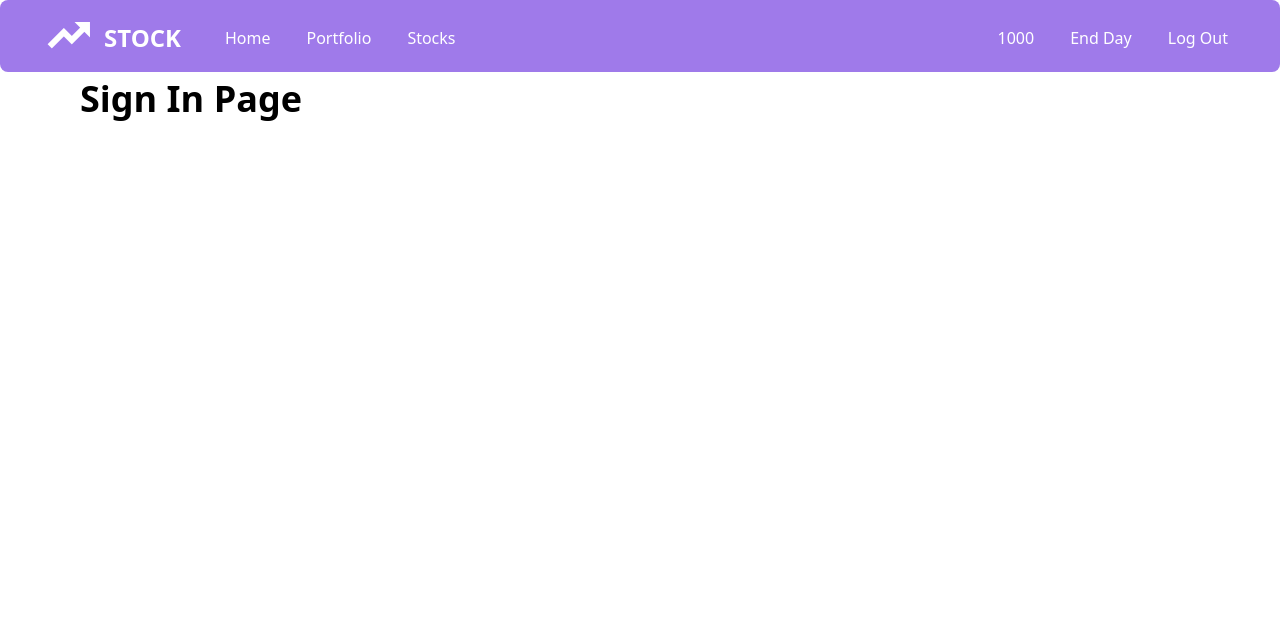
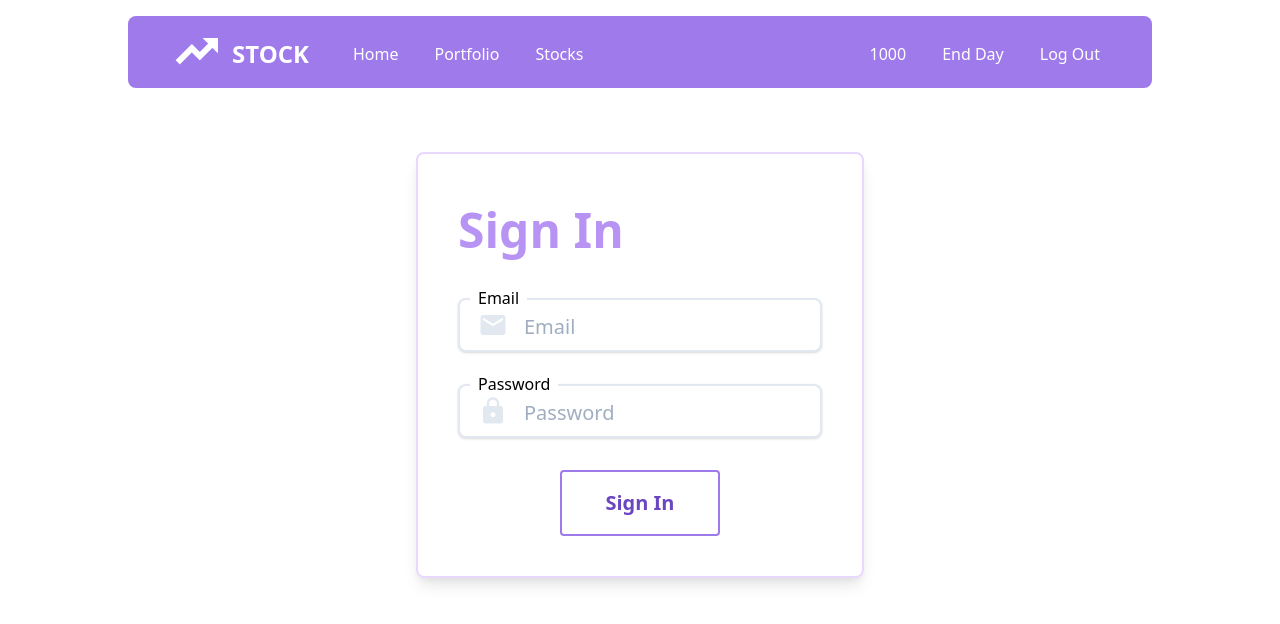
Before and after one commit to thetkpark/vue-stocks-tailwind, a Vue app: page /signin in a window 1280 px wide. Shown: the top 624 px of the page. Built offline with nearby package versions, Linux system fonts and the light colour scheme.

Commit message:
[SIGNIN] Add Template

```diff
--- a/package.json
+++ b/package.json
@@ -40,7 +40,9 @@
       "plugin:vue/essential",
       "@vue/prettier"
     ],
-    "rules": {},
+    "rules": {
+      "no-console": "off"
+    },
     "parserOptions": {
       "parser": "babel-eslint"
     }
--- a/src/App.vue
+++ b/src/App.vue
@@ -1,6 +1,6 @@
 <template>
-  <div id="app">
-    <app-header></app-header>
+  <div id="app" class="flex flex-col items-center">
+    <app-header class="my-4 w-4/5"></app-header>
     <router-view></router-view>
   </div>
 </template>
@@ -14,8 +14,4 @@ export default {
 };
 </script>
 
-<style>
-body {
-  height: 200vh;
-}
-</style>
+<style></style>
--- a/src/components/auth/Signin.vue
+++ b/src/components/auth/Signin.vue
@@ -1,9 +1,91 @@
 <template>
-  <div class="ml-20 text-4xl font-bold">Sign In Page</div>
+  <div
+    class="flex flex-col border-purple-200 border-2 border-solid shadow-lg mt-12 p-10 rounded-lg w-signin"
+  >
+    <!-- HEADER -->
+    <h1 class="text-5xl text-purple-400 font-semibold">Sign In</h1>
+    <!-- HEADER -->
+    <!-- EMAIL FORM -->
+    <div class="relative">
+      <input
+        type="email"
+        class="border-gray-300 border-solid border-2 rounded-lg shadow py-2 lg:pt-3 lg:pb-2 pl-16 mt-8 w-full text-md lg:text-xl"
+        id="email"
+        placeholder="Email"
+        v-model="email"
+      />
+      <label
+        for="email"
+        class="absolute top-0 left-0 mt-5 ml-3 bg-white px-2"
+        id="email-label"
+        >Email</label
+      >
+      <i
+        class="material-icons text-gray-300 absolute bottom-0 left-0 mb-2 ml-6 lg:mb-3 lg:ml-5 lg:text-3xl"
+        id="email-icon"
+        >email</i
+      >
+    </div>
+    <!-- EMAIL FORM -->
+    <!-- PASSWORD FORM -->
+    <div class="relative">
+      <input
+        type="password"
+        class="border-gray-300 border-solid border-2 rounded-lg shadow py-2 lg:pt-3 lg:pb-2 pl-16 mt-8 w-full text-md lg:text-xl"
+        id="password"
+        placeholder="Password"
+        v-model="password"
+      />
+      <label
+        for="email"
+        class="absolute top-0 left-0 mt-5 ml-3 bg-white px-2"
+        id="password-label"
+        >Password</label
+      >
+      <i
+        class="material-icons text-gray-300 absolute bottom-0 left-0 mb-2 ml-6 lg:mb-3 lg:ml-5 lg:text-3xl"
+        id="password-icon"
+        >lock</i
+      >
+    </div>
+    <!-- PASSWORD FORM -->
+    <button
+      @click="signin"
+      class="mt-8 text-xl font-semibold px-5 py-4 border-purple-500 rounded border-2 border-solid text-purple-700 w-40 text-center self-center hover:bg-purple-500 hover:text-white"
+    >
+      Sign In
+    </button>
+  </div>
 </template>
 
 <script>
-export default {};
+export default {
+  data() {
+    return {
+      email: "",
+      password: ""
+    };
+  },
+  methods: {
+    signin() {
+      this.email = null;
+      this.password = null;
+    }
+  }
+};
 </script>
 
-<style></style>
+<style scoped>
+#email:focus ~ #email-icon,
+#password:focus ~ #password-icon {
+  color: rgb(146, 146, 146);
+}
+#email:focus ~ #email-label,
+#password:focus ~ #password-label {
+  background: transparent;
+}
+
+.w-signin {
+  width: 28rem;
+}
+</style>
```
